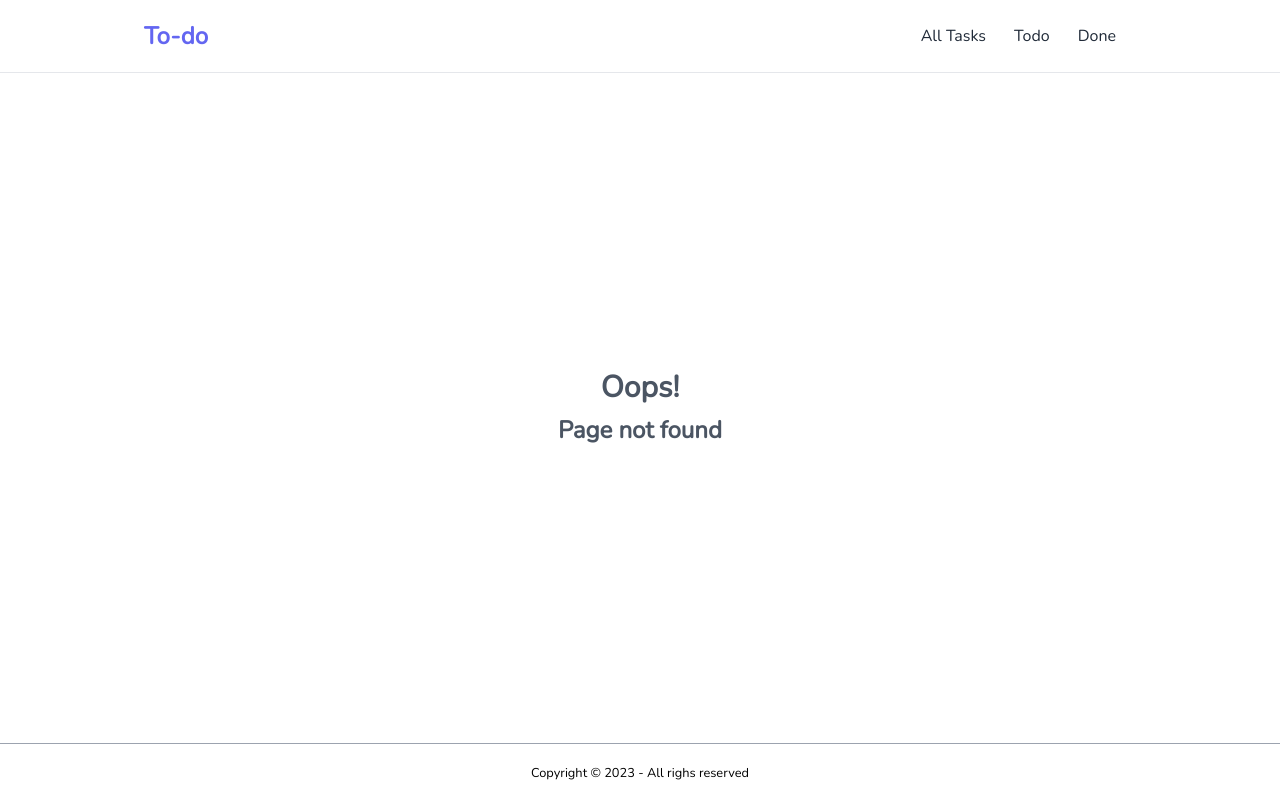
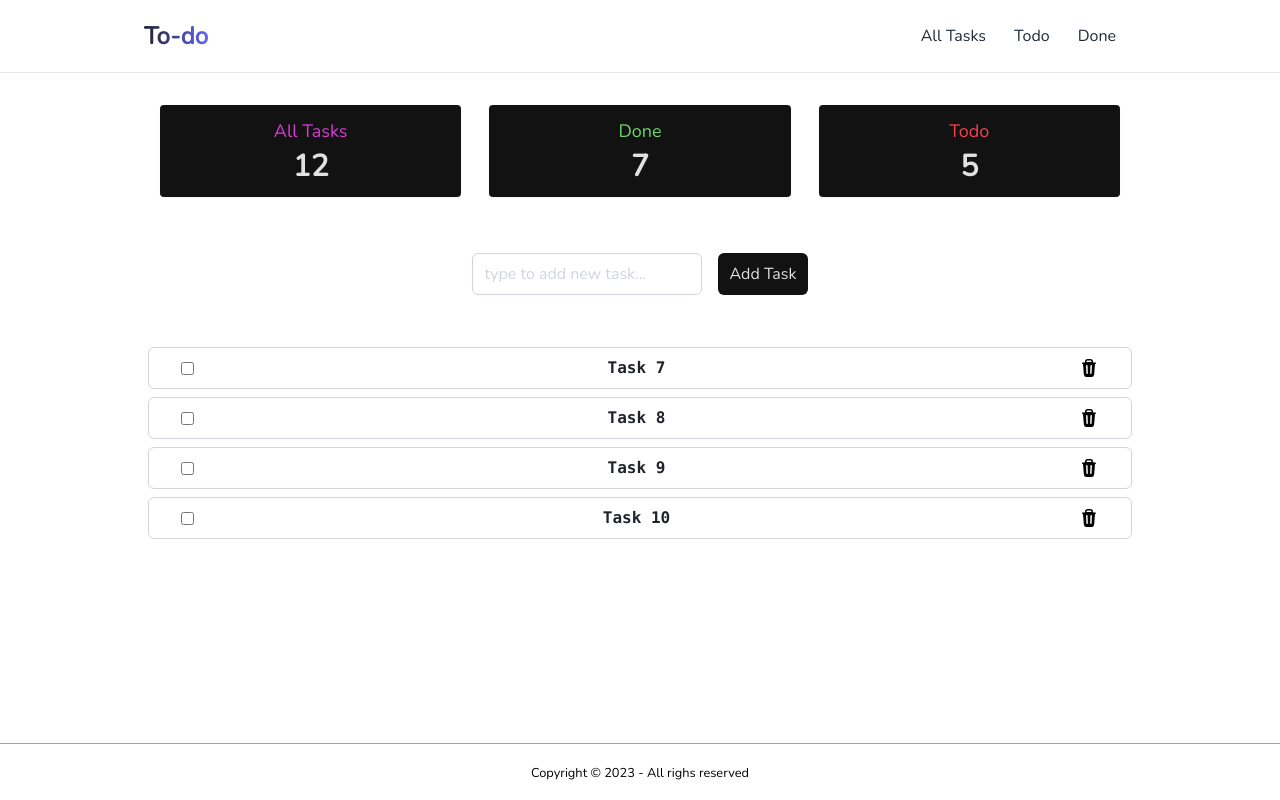
Before and after one commit to artwaha/to-do, a React (Create React App) app: page /todo in a window 1280 px wide. Before the commit this address had no page. Built offline with nearby package versions, Linux system fonts and the light colour scheme.

Commit message:
Modifications

```diff
--- a/src/components/AddTask.jsx
+++ b/src/components/AddTask.jsx
@@ -5,18 +5,17 @@ const AddTask = () => {
     const [taskTest, setTaskTest] = useState("")
 
     return (
-        <div className='p-5 w-full max-w-screen-lg mx-auto'>
-
+        <div className='p-4 w-full max-w-screen-lg mx-auto'>
             <div className='p-4 grid gap-7 lg:grid-cols-3'>
-                <div className="py-3 border bg-[#121212] rounded shadow-sm text-center">
+                <div className="py-3 bg-[#121212] rounded shadow-sm text-center">
                     <h2 className="text-lg text-[#D83BD2]">All Tasks</h2>
                     <h1 className="text-3xl font-bold text-[#E1E1E1] pt-1">12</h1>
                 </div>
-                <div className="py-3 border bg-[#121212] rounded shadow-sm text-center">
+                <div className="py-3 bg-[#121212] rounded shadow-sm text-center">
                     <h2 className="text-lg text-[#6AD767]">Done</h2>
                     <h1 className="text-3xl font-bold text-[#E1E1E1] pt-1">7</h1>
                 </div>
-                <div className="py-3 border bg-[#121212] rounded shadow-sm text-center">
+                <div className="py-3 bg-[#121212] rounded shadow-sm text-center">
                     <h2 className="text-lg text-[#F44250]">Todo</h2>
                     <h1 className="text-3xl font-bold text-[#E1E1E1] pt-1">5</h1>
                 </div>
--- a/src/components/AllTodos.jsx
+++ b/src/components/AllTodos.jsx
@@ -1,10 +1,13 @@
 import React from 'react'
+import TodoItem from './TodoItem'
 
 const AllTodos = () => {
   return (
-    <>
-      <h1>All Todos</h1>
-    </>
+    <div className='p-5 w-full max-w-screen-lg mx-auto'>
+      <TodoItem taskText="Task 1" />
+      <TodoItem taskText="Task 2" />
+      <TodoItem taskText="Task 3" />
+    </div>
   )
 }
 
--- a/src/components/Done.jsx
+++ b/src/components/Done.jsx
@@ -1,10 +1,13 @@
 import React from 'react'
+import TodoItem from './TodoItem'
 
 const Done = () => {
   return (
-    <>
-      <h2>Done</h2>
-    </>
+    <div className='p-5 w-full max-w-screen-lg mx-auto'>
+      <TodoItem taskText="Task 4" />
+      <TodoItem taskText="Task 5" />
+      <TodoItem taskText="Task 6" />
+    </div>
   )
 }
 
--- a/src/components/Todo.jsx
+++ b/src/components/Todo.jsx
@@ -1,10 +1,14 @@
 import React from 'react'
+import TodoItem from './TodoItem'
 
 const Todo = () => {
   return (
-    <>
-      <h2>Todo</h2>
-    </>
+    <div className='p-5 w-full max-w-screen-lg mx-auto'>
+      <TodoItem taskText="Task 7" />
+      <TodoItem taskText="Task 8" />
+      <TodoItem taskText="Task 9" />
+      <TodoItem taskText="Task 10" />
+    </div>
   )
 }
 
--- /dev/null
+++ b/src/components/TodoItem.jsx
@@ -0,0 +1,26 @@
+import React from 'react'
+
+const TodoItem = ({ taskText }) => {
+    const handleDelete = (e) => {
+        e.preventDefault();
+        alert("Delete");
+    }
+
+    const handleCheckBox = (e) => {
+        console.log(e.target.checked);
+    }
+
+    return (
+        <form onSubmit={handleDelete} action="" className='py-2 mb-2 px-8 flex justify-between items-center border border-gray-300 rounded-md'>
+            <input onChange={handleCheckBox} type="checkbox" name="" id="" />
+            <p className='text-[#20232A] font-mono font-extrabold'>{taskText}</p>
+            <button type='submit'>
+                <svg xmlns="http://www.w3.org/2000/svg" viewBox="0 0 20 20" fill="currentColor" className="w-5 h-5">
+                    <path fillRule="evenodd" d="M8.75 1A2.75 2.75 0 006 3.75v.443c-.795.077-1.584.176-2.365.298a.75.75 0 10.23 1.482l.149-.022.841 10.518A2.75 2.75 0 007.596 19h4.807a2.75 2.75 0 002.742-2.53l.841-10.52.149.023a.75.75 0 00.23-1.482A41.03 41.03 0 0014 4.193V3.75A2.75 2.75 0 0011.25 1h-2.5zM10 4c.84 0 1.673.025 2.5.075V3.75c0-.69-.56-1.25-1.25-1.25h-2.5c-.69 0-1.25.56-1.25 1.25v.325C8.327 4.025 9.16 4 10 4zM8.58 7.72a.75.75 0 00-1.5.06l.3 7.5a.75.75 0 101.5-.06l-.3-7.5zm4.34.06a.75.75 0 10-1.5-.06l-.3 7.5a.75.75 0 101.5.06l.3-7.5z" clipRule="evenodd" />
+                </svg>
+            </button>
+        </form>
+    )
+}
+
+export default TodoItem
--- a/src/containers/Navbar.jsx
+++ b/src/containers/Navbar.jsx
@@ -4,9 +4,9 @@ import { Link } from "react-router-dom";
 
 export default function Navbar() {
     const navigation = [
-        { name: "All Tasks", path: "#" },
-        { name: "Todo", path: "#" },
-        { name: "Done", path: "#" },
+        { name: "All Tasks", path: "all-todos" },
+        { name: "Todo", path: "todo" },
+        { name: "Done", path: "done" },
     ];
 
 
@@ -19,13 +19,13 @@ export default function Navbar() {
                     {({ open }) => (
                         <>
                             <div className="flex flex-wrap items-center justify-between w-full lg:w-auto">
-                                <Link to="#" className="flex font-extrabold items-center space-x-2 text-2xl text-indigo-500 dark:text-gray-100">
+                                <Link to="/" className="text-transparent bg-clip-text bg-gradient-to-r from-[#20232A] to-indigo-500 flex font-extrabold items-center space-x-2 text-2xl text-indigo-500 ">
                                     To-do
                                 </Link>
 
                                 <Disclosure.Button
                                     aria-label="Toggle Menu"
-                                    className="px-2 py-1 ml-auto text-gray-500 rounded-md lg:hidden hover:text-indigo-500 focus:text-indigo-500 focus:bg-indigo-100 focus:outline-none dark:text-gray-300 dark:focus:bg-gray-700 dark:focus:text-gray-300">
+                                    className="px-2 py-1 ml-auto text-gray-500 rounded-md lg:hidden hover:text-indigo-500 focus:text-indigo-500 focus:bg-indigo-100 focus:outline-none  ">
                                     <svg
                                         className="w-6 h-6 fill-current"
                                         xmlns="http://www.w3.org/2000/svg"
@@ -49,7 +49,7 @@ export default function Navbar() {
                                 <Disclosure.Panel className="flex flex-wrap w-full my-5 lg:hidden">
                                     <>
                                         {navigation.map((item, index) => (
-                                            <Link key={index} to={item.path} className="w-full px-4 py-2 -ml-4 text-gray-500 rounded-md dark:text-gray-300 hover:text-indigo-500 focus:text-indigo-500 focus:bg-indigo-100 focus:outline-none dark:focus:bg-gray-700">
+                                            <Link key={index} to={item.path} className="w-full px-4 py-2 -ml-4 text-gray-500 rounded-md  hover:text-indigo-500 focus:text-indigo-500 focus:bg-indigo-100 focus:outline-none ">
                                                 {item.name}
                                             </Link>
                                         ))}
@@ -65,7 +65,7 @@ export default function Navbar() {
                     <ul className="items-center justify-end flex-1 pt-6 lg:pt-0 list-reset lg:flex">
                         {navigation.map((menu, index) => (
                             <li className="mr-3 nav__item" key={index}>
-                                <Link to={menu.path.toString()} className="inline-block p-2 font-normal text-gray-800 no-underline rounded-md dark:text-gray-200 hover:text-indigo-500 focus:text-indigo-500 focus:bg-indigo-100 focus:outline-none">
+                                <Link to={menu.path} className="inline-block p-2 font-normal text-gray-800 no-underline rounded-md  hover:text-indigo-500 focus:text-indigo-500 focus:bg-indigo-100 focus:outline-none">
                                     {menu.name}
                                 </Link>
                             </li>
--- a/src/index.js
+++ b/src/index.js
@@ -17,7 +17,7 @@ const router = createBrowserRouter([
     path: "/",
     element: <App />,
     errorElement: <ErrorPage />,
-    Children: [
+    children: [
       {
         path: "all-todos",
         element: <AllTodos />
@@ -33,12 +33,13 @@ const router = createBrowserRouter([
       },
     ]
   },
-
 ]);
 
 const root = ReactDOM.createRoot(document.getElementById('root'));
 root.render(
-  <RouterProvider router={router} />
+  <React.StrictMode>
+    <RouterProvider router={router} />
+  </React.StrictMode>
 );
 
 // If you want to start measuring performance in your app, pass a function
```
Also changed, not shown: public/todo.png (added).
